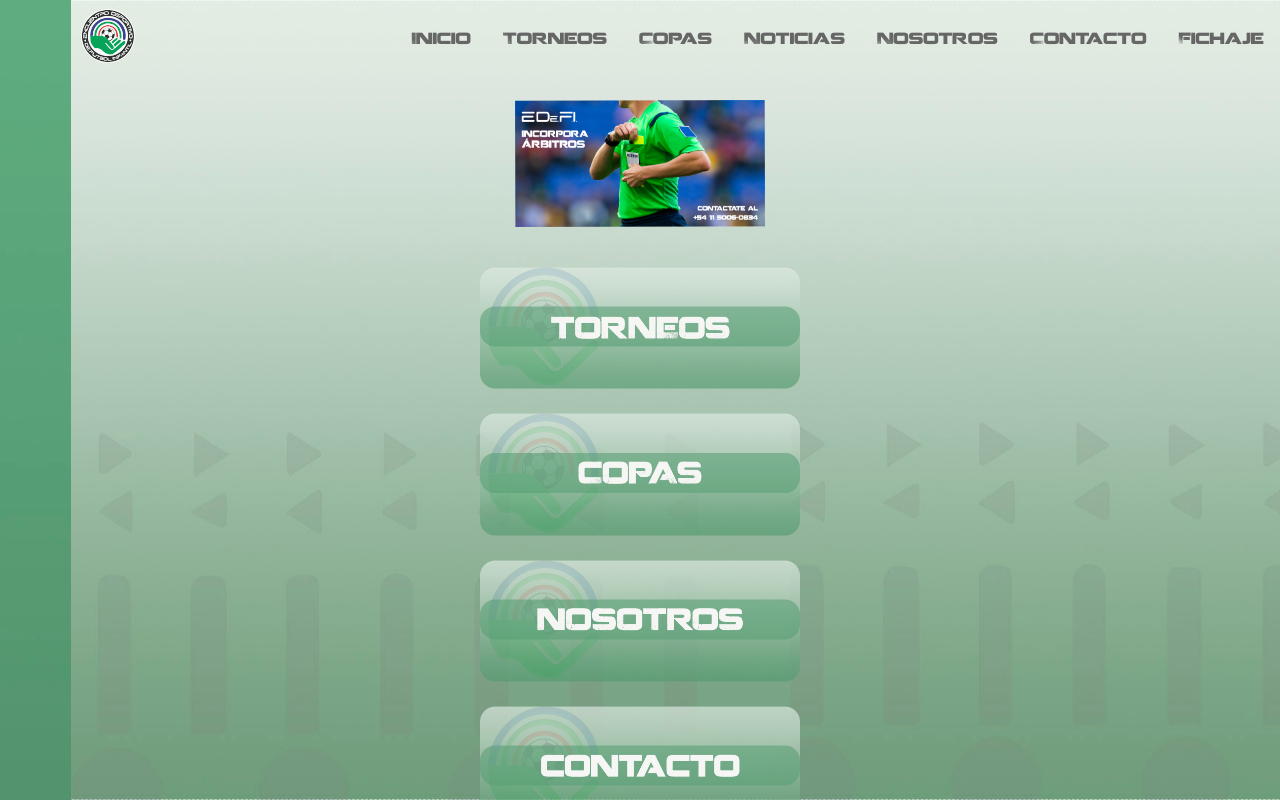
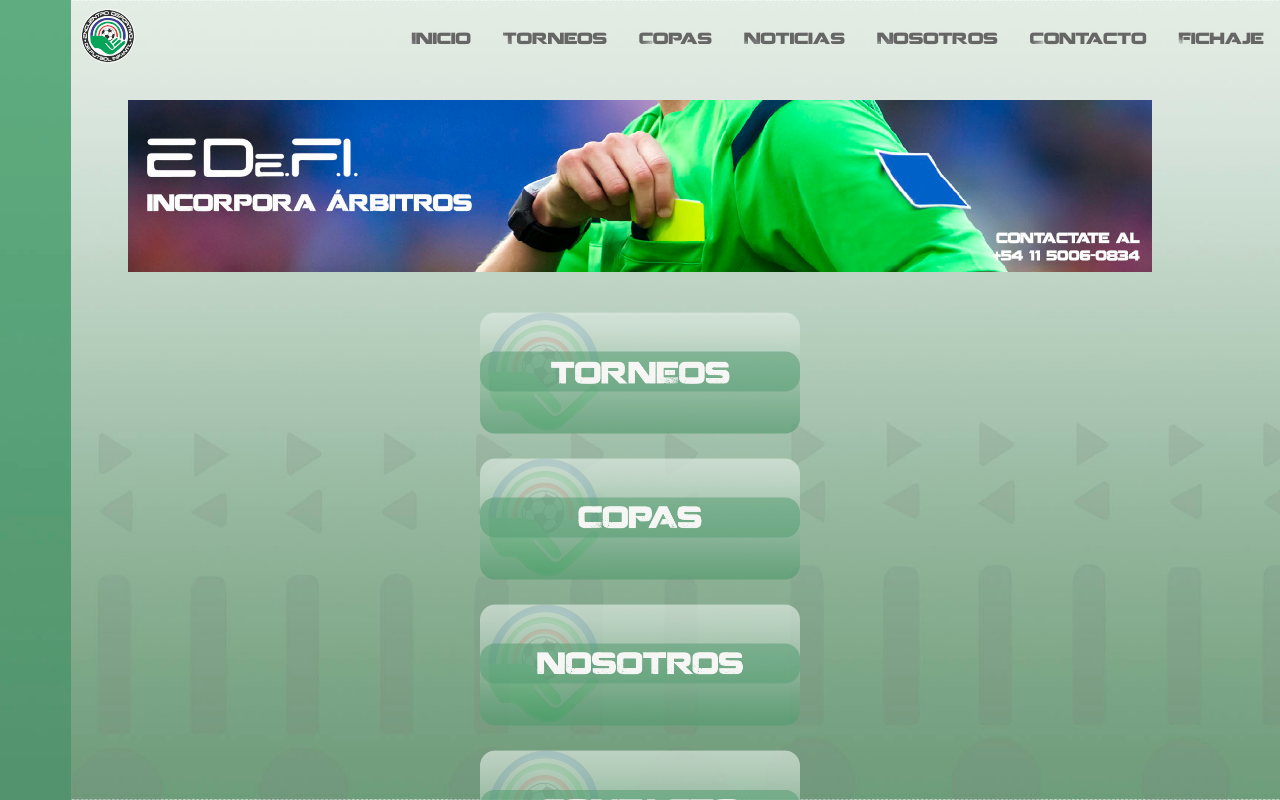
Before and after one commit to mmanna3/web-publica, a React (Vite) app: page / in a window 1280 px wide. Shown: the top 800 px of the page. Built offline with nearby package versions, Linux system fonts and the light colour scheme.

Commit message:
Tunea el banner

```diff
--- a/src/components/pages/InicioPage.tsx
+++ b/src/components/pages/InicioPage.tsx
@@ -1,5 +1,6 @@
 import { ImageBtn } from '../common/MyButton';
 import BANNER_CELU from '../../assets/images/mobile/banner-celu.png';
+import BANNER_DESKTOP from '../../assets/images/desktop/banner-desktop.jpg';
 import IMG_BTN_TORNEOS from '../../assets/images/mobile/buttons/torneos.png';
 import IMG_BTN_COPAS from '../../assets/images/mobile/buttons/copas.png';
 import IMG_BTN_FICHAJE from '../../assets/images/mobile/buttons/fichaje.png';
@@ -9,7 +10,8 @@ import IMG_BTN_CONTACTO from '../../assets/images/mobile/buttons/contacto.png';
 export const InicioPage = () => {
   return (
     <>
-      <img className='m-auto w-[250px]' src={BANNER_CELU} alt='banner-image' />
+      <img className='m-auto w-[250px] md:hidden' src={BANNER_CELU} alt='banner-image' />
+      <img className='m-auto hidden w-4/5 md:block' src={BANNER_DESKTOP} alt='banner-image' />
       <div className='my-10 flex flex-col items-center gap-6'>
         <ImageBtn img={IMG_BTN_TORNEOS} alt='torneos' url='/torneos' />
         <ImageBtn img={IMG_BTN_COPAS} alt='copas' url='/copas' />
```
Also changed, not shown: src/assets/images/desktop/banner-desktop.jpg (added).
